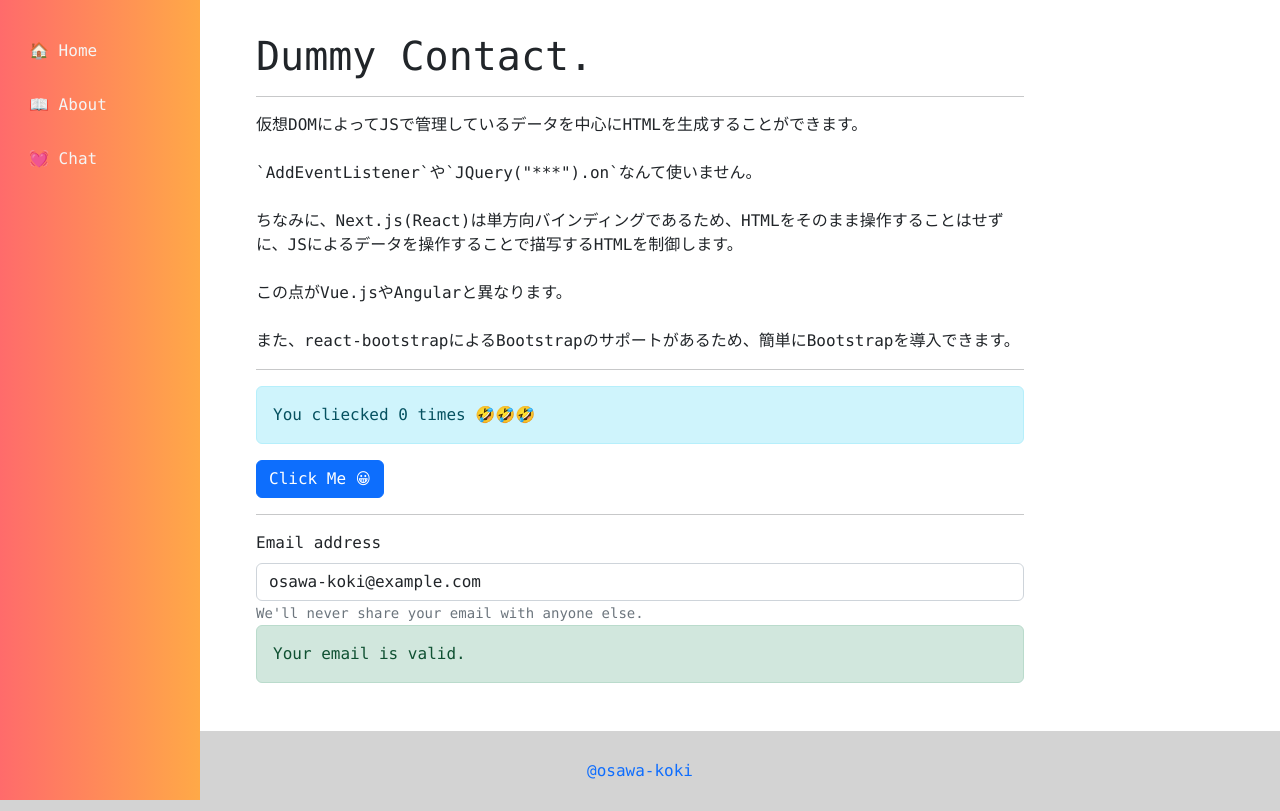
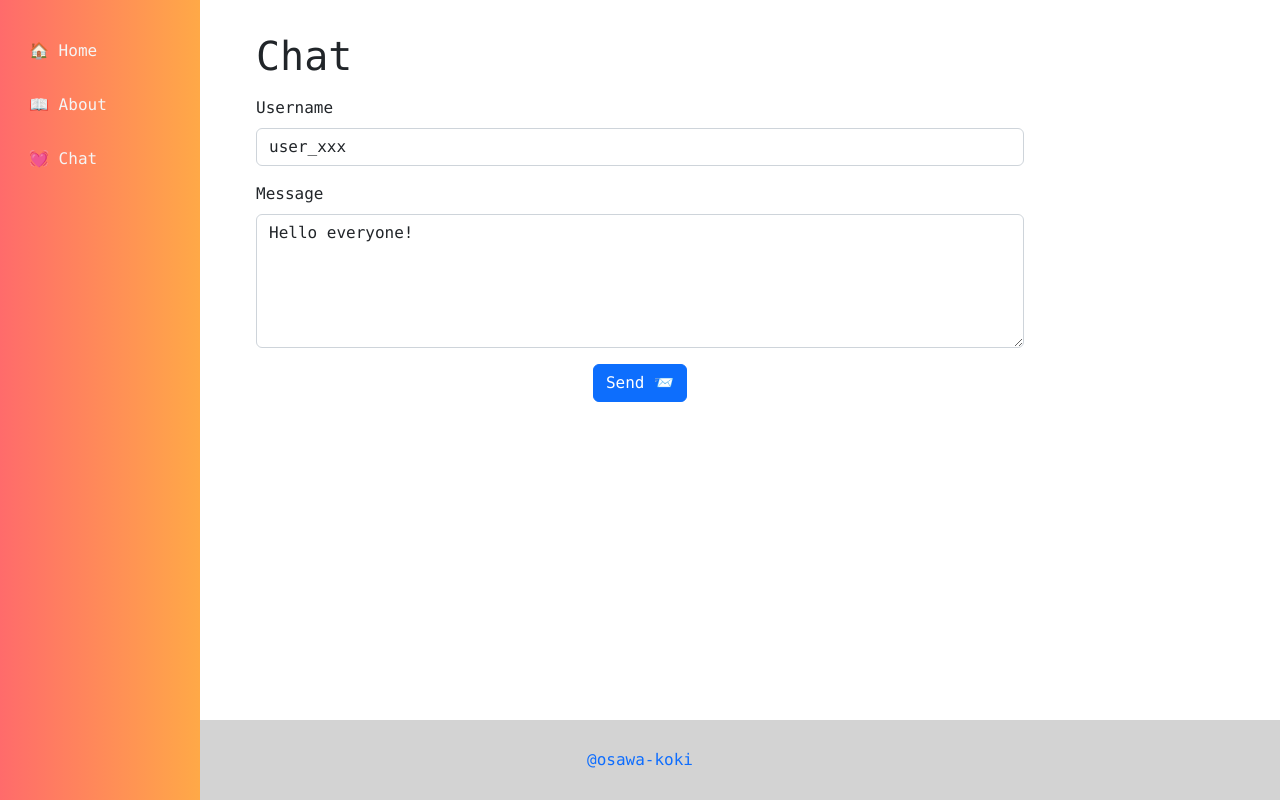
Before and after one commit to osawa-koki/SignalR-Nextjs-chat, a Next.js app in the folder client/: page /chat in a window 1280 px wide. Built offline with nearby package versions, Linux system fonts and the light colour scheme.

Commit message:
チャットフォームまで。

```diff
--- a/client/pages/_app.tsx
+++ b/client/pages/_app.tsx
@@ -20,8 +20,8 @@ import SharedData from '../src/SharedData';
 export default function MyApp({ Component, pageProps }: AppProps) {
 
   const [sharedData, setSharedData] = useState<SharedData>({
-    username: '',
-    email: 'osawa-koki@example.com',
+    username: 'user_xxx',
+    message: 'Hello everyone!'
   });
 
   return (
--- a/client/pages/chat.tsx
+++ b/client/pages/chat.tsx
@@ -1,48 +1,37 @@
-import React, { useState } from "react";
+import React from "react";
 
 import { Button, Alert, Form } from 'react-bootstrap';
 import Layout from "../components/Layout";
 
-import PageBlock from "../components/Menu";
 import { DataContext } from "../src/DataContext";
 
-const mail_regex = new RegExp(/^[a-zA-Z0-9_.+-]+@[a-zA-Z0-9-]+\.[a-zA-Z0-9-.]+$/);
+export default function ChatPage() {
 
-export default function HelloWorld() {
-
-  const [count, setCount] = useState(0);
   const { sharedData, setSharedData } = React.useContext(DataContext);
 
   return (
     <Layout>
-      <div id="Contact">
-        <h1>Dummy Contact.</h1>
-        <PageBlock />
-        <hr />
-        <p>仮想DOMによってJSで管理しているデータを中心にHTMLを生成することができます。<br /><br />`AddEventListener`や`JQuery(&quot;***&quot;).on`なんて使いません。<br /><br />ちなみに、Next.js(React)は単方向バインディングであるため、HTMLをそのまま操作することはせずに、JSによるデータを操作することで描写するHTMLを制御します。<br /><br />この点がVue.jsやAngularと異なります。<br /><br />また、react-bootstrapによるBootstrapのサポートがあるため、簡単にBootstrapを導入できます。</p>
-        <hr />
-        <Alert variant="info">You cliecked { count } times 🤣🤣🤣</Alert>
-        <Button variant="primary" onClick={() => {setCount(count + 1)}}>Click Me {((count % 3 === 0 && count !== 0) || /3/.test(count.toString()) ? '🤪' : '😀')}</Button>
-        <hr />
-        <Form.Group controlId="formBasicEmail" className="mt-3">
-          <Form.Label>Email address</Form.Label>
-          <Form.Control type="email" placeholder="Enter email" value={sharedData.email} onInput={(e) => {
-            setSharedData({
-              ...sharedData,
-              email: (e.target as HTMLInputElement).value,
-            });
-          }} />
-          <Form.Text>
-            We&apos;ll never share your email with anyone else.
-          </Form.Text>
-        </Form.Group>
-        {
-          mail_regex.test(sharedData.email) ? (
-            <Alert variant="success">Your email is valid.</Alert>
-          ) : (
-            <Alert variant="danger">Your email is invalid.</Alert>
-          )
-        }
+      <div id="Chat">
+        <h1>Chat</h1>
+        <Form>
+          <Form.Group className="mt-3">
+            <Form.Label>Username</Form.Label>
+            <Form.Control type="text" placeholder="Enter username" value={sharedData.username} onInput={
+              (e: React.FormEvent<HTMLInputElement>) => {
+                setSharedData({ ...sharedData, username: e.currentTarget.value });
+              }
+            } />
+          </Form.Group>
+          <Form.Group className="mt-3">
+            <Form.Label>Message</Form.Label>
+            <Form.Control as="textarea" rows={5} value={sharedData.message} onInput={
+              (e: React.FormEvent<HTMLTextAreaElement>) => {
+                setSharedData({ ...sharedData, message: e.currentTarget.value });
+              }
+            } />
+          </Form.Group>
+          <Button variant="primary" className="mt-3 d-block m-auto">Send 📨</Button>
+        </Form>
       </div>
     </Layout>
   );
--- a/client/src/SharedData.ts
+++ b/client/src/SharedData.ts
@@ -1,6 +1,6 @@
 type SharedData = {
   username: string;
-  email: string;
+  message: string;
 };
 
 export default SharedData;
```
